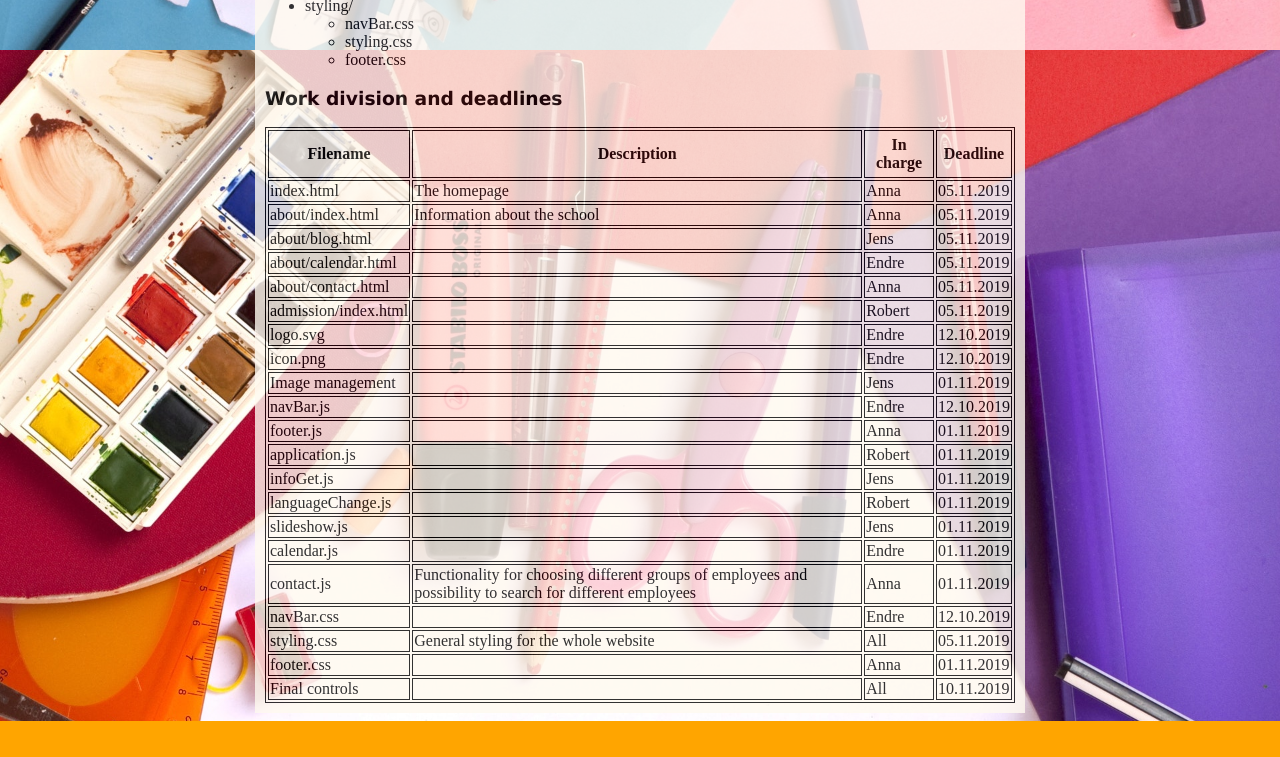
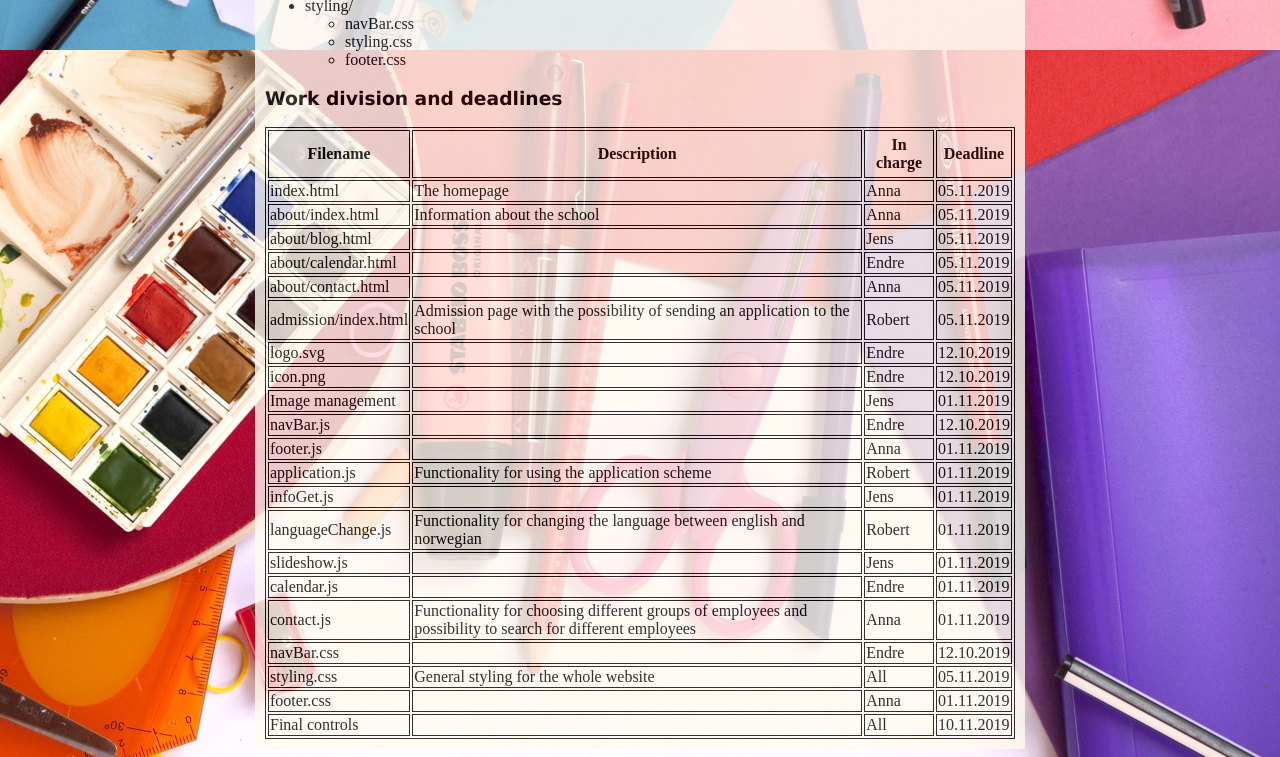
Before and after one commit to annabakkebo/IT2805-gruppe_47, a plain HTML site: page documents/P2_design_47.html in a window 1280 px wide. Shown: the part 3790-4547 px from the top of the page. Before the commit the page ends 4511 px from the top, so only its background shows below. Drawn offline with Linux system fonts and the light colour scheme.

Commit message:
Deadlines

```diff
--- a/documents/P2_design_47.html
+++ b/documents/P2_design_47.html
@@ -324,7 +324,7 @@
         </tr>
         <tr>
             <td>admission/index.html</td>
-            <td></td>
+            <td>Admission page with the possibility of sending an application to the school</td>
             <td>Robert</td>
             <td>05.11.2019</td>
         </tr>
@@ -360,7 +360,7 @@
         </tr>
         <tr>
             <td>application.js</td>
-            <td></td>
+            <td>Functionality for using the application scheme </td>
             <td>Robert</td>
             <td>01.11.2019</td>
         </tr>
@@ -372,7 +372,7 @@
         </tr>
         <tr>
             <td>languageChange.js</td>
-            <td></td>
+            <td>Functionality for changing the language between english and norwegian</td>
             <td>Robert</td>
             <td>01.11.2019</td>
         </tr>
```
